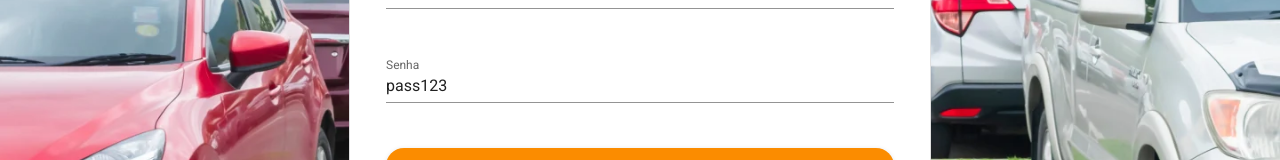
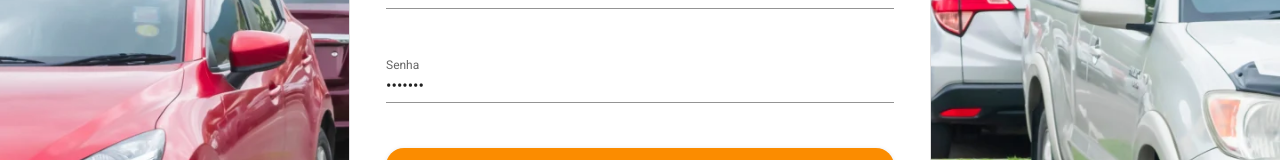
Before and after one commit to leonakaodev/parking-control, a Vue app in the folder client/: page /login in a window 1280 px wide. Shown: the part 394-554 px from the top of the page. Built offline with nearby package versions, Linux system fonts and the light colour scheme; what vue-sweetalert2 would draw is missing.

Commit message:
Added type password in login page

```diff
--- a/client/src/pages/Login.vue
+++ b/client/src/pages/Login.vue
@@ -34,6 +34,7 @@
                                         <v-col cols="12">
                                             <v-text-field
                                                 v-model="password"
+                                                type="password"
                                                 label="Senha"
                                                 required
                                                 color="orange darken-1"
--- a/client/src/store/index.js
+++ b/client/src/store/index.js
@@ -21,7 +21,6 @@ export default new Vuex.Store({
         },
         setSession(state, payload) {
             const { hash } = payload;
-            console.log(hash);
             state.session.hash = hash;
             Vue.axios.defaults.headers.common['Authorization'] = hash;
             localStorage.setItem('AuthToken', hash);
```
